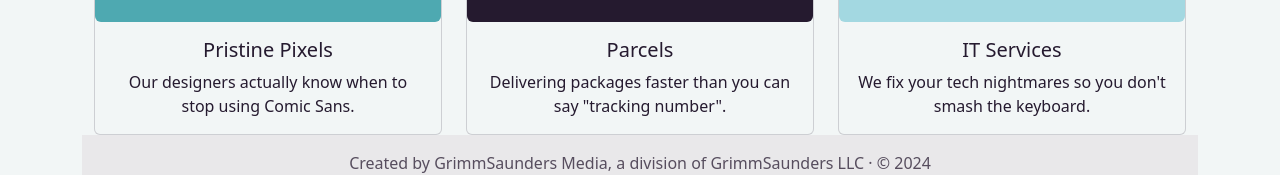
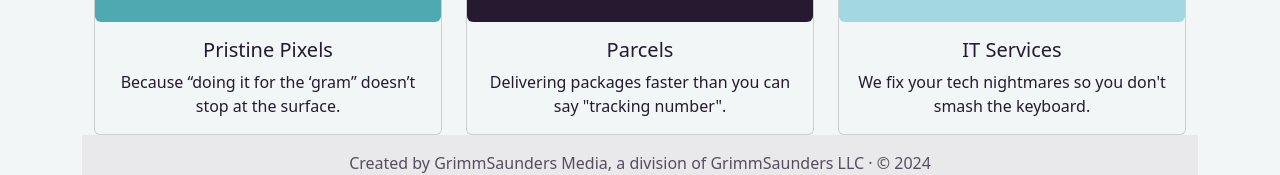
Before and after one commit to bsaunder/grimmsaundersllc, a website: page index.html in a window 1280 px wide. Shown: the part 1529-1704 px from the top of the page. Drawn offline with Linux system fonts and the light colour scheme.

Commit message:
#17 Updating Pristine Pixels Description

```diff
--- a/index.html
+++ b/index.html
@@ -43,7 +43,7 @@
                 <img src="src/images/pristinePixels-logo.png" class="card-img-top rounded" alt="Pristine Pixels logo">
                 <div class="card-body">
                   <h5 class="card-title">Pristine Pixels</h5>
-                  <p class="card-text">Our designers actually know when to stop using Comic Sans.</p>
+                  <p class="card-text">Because “doing it for the ‘gram” doesn’t stop at the surface.</p>
                 </div>
               </div>
             </div>
```
